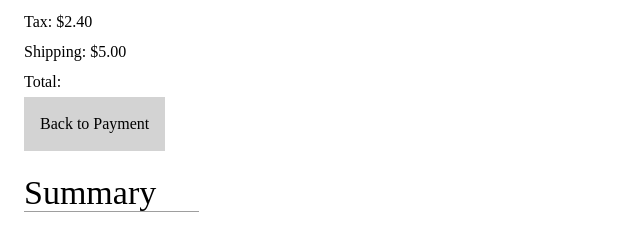
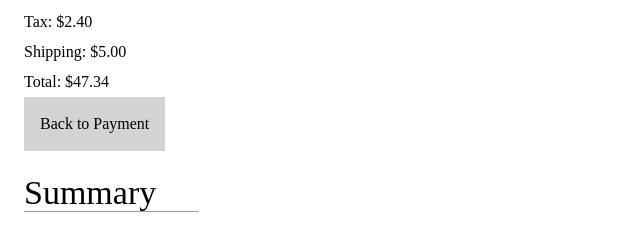
Before and after one commit to BradEstacio/itmd362-project1, a plain HTML site: page billing/index.html in a window 1280 px wide. Shown: the part 313-542 px from the top of the page, 0-640 px from the left. Drawn offline with Linux system fonts and the light colour scheme.

Commit message:
Fix total cost

```diff
--- a/billing/index.html
+++ b/billing/index.html
@@ -27,7 +27,7 @@
       <li>Item Total: $39.94</li>
       <li>Tax: $2.40</li>
       <li>Shipping: $5.00</li>
-      <li>Total: </li>
+      <li>Total: $47.34</li>
     </ul>
   </aside>
 
```
